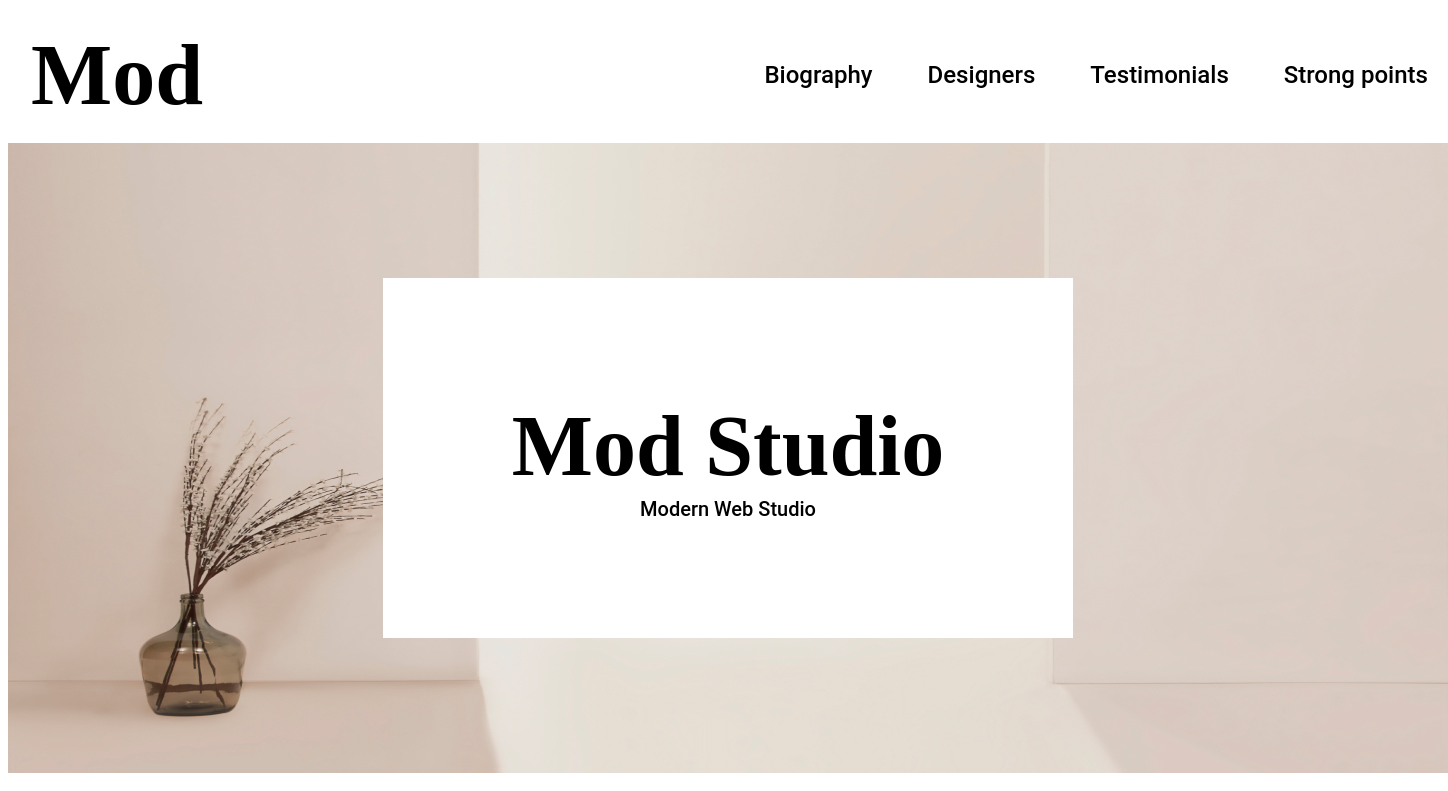
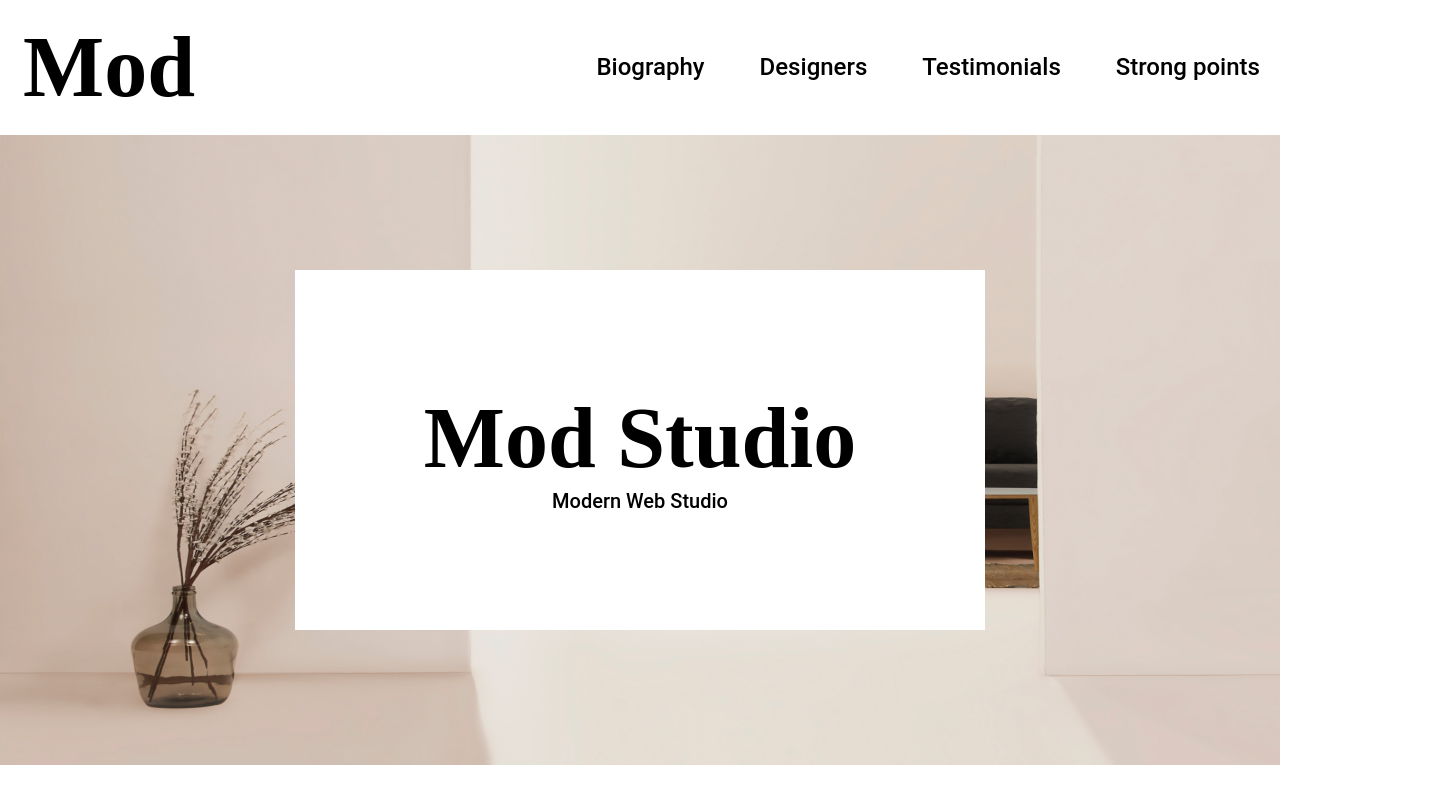
Before and after one commit to Hitsukey/otus-css-ilin, a plain HTML site: page index.html in a window 1280 px wide. Shown: the top 791 px of the page, 1448 px wide, since content can reach past the window. Drawn offline with Linux system fonts and the light colour scheme.

Commit message:
Update textStyles.css

```diff
--- a/css/textStyles.css
+++ b/css/textStyles.css
@@ -28,6 +28,8 @@ body {
   font-size: 24px;
   font-weight: 700;
   line-height: 28.13px;
+  max-width: 1440px;
+  margin: 0 auto;
 }
 
 a {
@@ -42,23 +44,19 @@ ul {
 .mainMenu {
   display: flex;
   height: 135px;
-  width: 1397px;
   padding-left: 23px;
   padding-right: 20px;
   justify-content: space-between;
   align-items: center;
-  margin: auto;
 }
 
 .heroSection {
   display: flex;
   justify-content: center;
   align-items: center;
-  width: 1440px;
   height: 630px;
   background-color: wheat;
   background-image: url('..\\images\\insideWeather.jpg');
-  margin: auto;
 }
 
 .heroSectionTitle {
```
